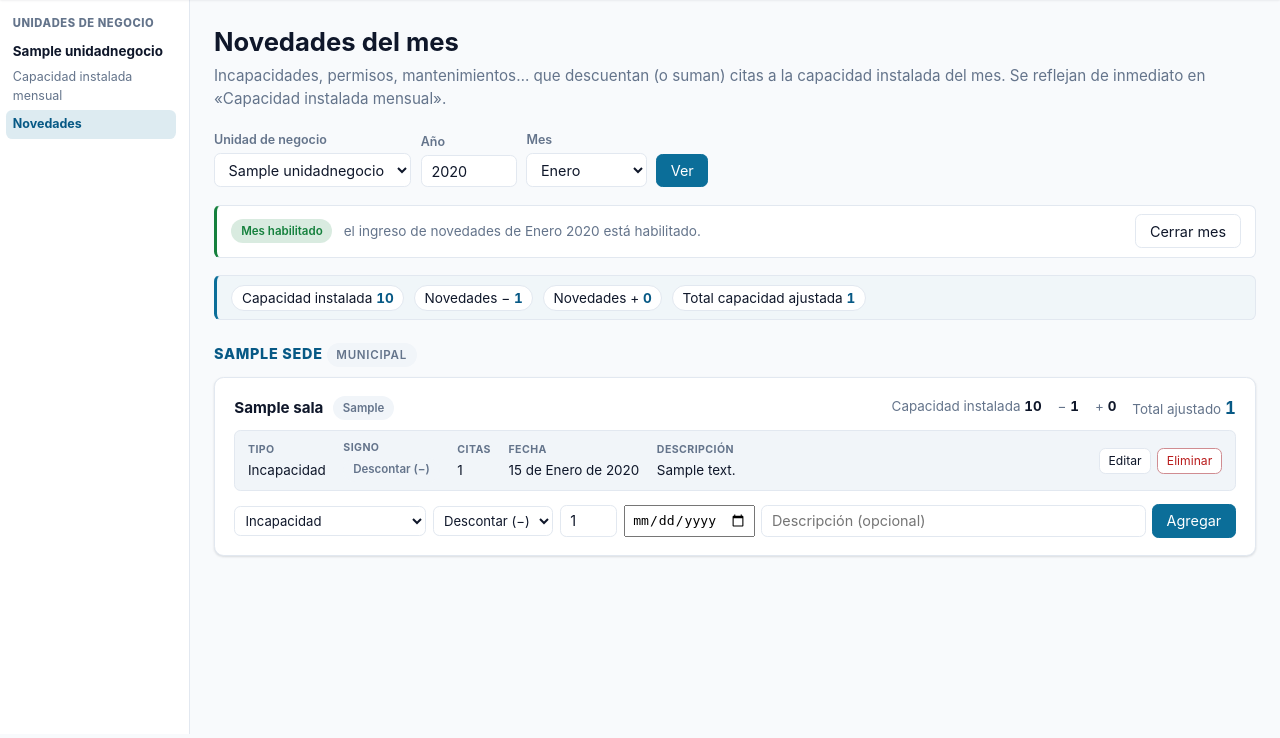
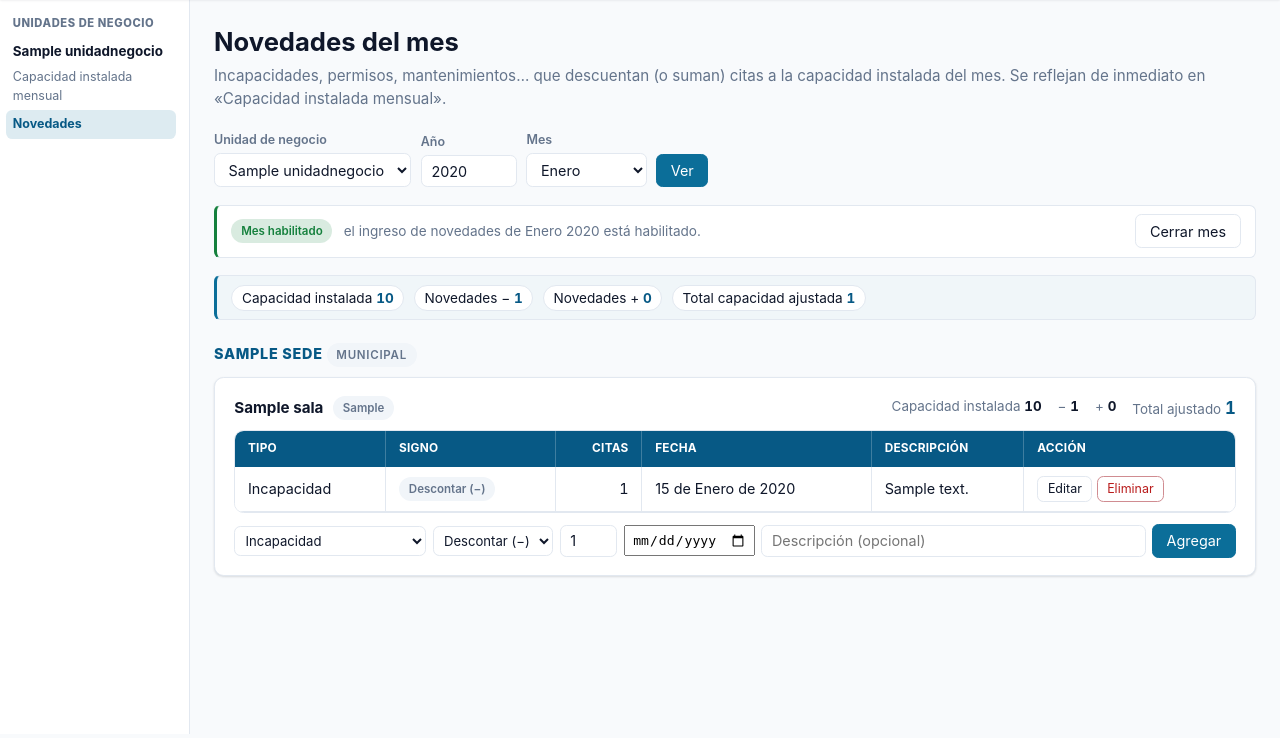
Before and after one commit to Pablo-app-developer/inocap, a Django app: page /novedades/ in a window 1280 px wide. Shown: the part 62-800 px from the top of the page. Run offline with Django 5.2, Linux system fonts and the light colour scheme; a user stored in the database is signed in; tables that the repository leaves empty hold one stand-in row (values such as "Sample post").

Commit message:
Volver a tabla (auto layout) con encabezado unico en novedades
La lista de chips del cambio anterior tenia un defecto real: cada
novedad calculaba el ancho de sus propias etiquetas de forma
independiente, asi que 'Tipo'/'Signo'/'Citas' no quedaban alineados
entre una novedad y otra, y encima repetia el titulo en cada fila en
vez de compartir un encabezado.

Se vuelve a <table> pero corrigiendo (no repitiendo) los errores
anteriores: table-layout AUTO (el navegador alinea cada columna segun
el contenido mas ancho de esa columna en TODAS las filas, gratis, sin
CSS a mano) en vez de porcentajes fijos, un <thead> unico por sala en
vez de etiquetas repetidas por fila, y sin overflow:hidden en la
columna de botones (eso fue justo lo que recorto 'Eliminar' antes).
Solo 'Descripcion' trunca con elipsis + title, por ser texto libre de
largo variable.

Co-Authored-By: Claude Fable 5 <noreply@anthropic.com>

```diff
--- a/apps/capacidad/templates/capacidad/partials/_novedad_fila.html
+++ b/apps/capacidad/templates/capacidad/partials/_novedad_fila.html
@@ -1,24 +1,15 @@
-<li class="nov-item" id="novedad-{{ n.id }}">
-  <span class="nov-campo" title="{{ n.get_tipo_display }}">
-    <span class="nov-etiqueta">Tipo</span>{{ n.get_tipo_display }}
-  </span>
-  <span class="nov-campo">
-    <span class="nov-etiqueta">Signo</span>
+<tr id="novedad-{{ n.id }}">
+  <td>{{ n.get_tipo_display }}</td>
+  <td>
     <span class="badge {% if n.signo == 'DESCONTAR' %}muted{% else %}ok{% endif %}">
       {{ n.get_signo_display }}
     </span>
-  </span>
-  <span class="nov-campo">
-    <span class="nov-etiqueta">Citas</span>{{ n.citas_afectadas }}
-  </span>
-  <span class="nov-campo">
-    <span class="nov-etiqueta">Fecha</span>{{ n.fecha|default:"—" }}
-  </span>
-  <span class="nov-campo nov-campo-desc" title="{{ n.descripcion }}">
-    <span class="nov-etiqueta">Descripción</span>{{ n.descripcion|default:"—" }}
-  </span>
+  </td>
+  <td class="num">{{ n.citas_afectadas }}</td>
+  <td>{{ n.fecha|default:"—" }}</td>
+  <td class="nov-desc" title="{{ n.descripcion }}">{{ n.descripcion|default:"—" }}</td>
   {% if abierto %}
-  <span class="nov-acciones">
+  <td class="nov-acciones">
     <button class="btn" type="button"
             hx-get="{% url 'capacidad:editar_novedad' n.id %}"
             hx-target="#novedad-{{ n.id }}" hx-swap="outerHTML">Editar</button>
@@ -27,6 +18,6 @@
             hx-headers='{"X-CSRFToken": "{{ csrf_token }}"}'
             hx-target="#modulo-novedades" hx-swap="innerHTML"
             hx-confirm="¿Eliminar esta novedad de {{ n.capacidad_sala.sala.nombre }}?">Eliminar</button>
-  </span>
+  </td>
   {% endif %}
-</li>
+</tr>
--- a/apps/capacidad/templates/capacidad/partials/_novedades_modulo.html
+++ b/apps/capacidad/templates/capacidad/partials/_novedades_modulo.html
@@ -34,11 +34,21 @@
       </div>
 
       {% if cap.novedades.all %}
-        <ul class="nov-lista">
-          {% for n in cap.novedades.all %}
-            {% include "capacidad/partials/_novedad_fila.html" %}
-          {% endfor %}
-        </ul>
+        <div class="table-wrap nov-tabla-wrap">
+          <table class="data nov-tabla">
+            <thead>
+              <tr>
+                <th>Tipo</th><th>Signo</th><th class="num">Citas</th>
+                <th>Fecha</th><th>Descripción</th>{% if abierto %}<th>Acción</th>{% endif %}
+              </tr>
+            </thead>
+            <tbody>
+              {% for n in cap.novedades.all %}
+                {% include "capacidad/partials/_novedad_fila.html" %}
+              {% endfor %}
+            </tbody>
+          </table>
+        </div>
       {% else %}
         <p class="nov-vacio">Sin novedades registradas este mes.</p>
       {% endif %}
--- a/static/css/app.css
+++ b/static/css/app.css
@@ -232,27 +232,21 @@ a:hover { text-decoration: underline; }
 .nov-cifra.total strong { color: var(--brand-strong); font-size: 1.05rem; }
 .nov-vacio { color: var(--muted); font-size: .85rem; margin: .2rem 0 .7rem; }
 
-/* Lista de novedades: chips que se envuelven solos, sin tabla ni scroll
-   horizontal — robusto en cualquier ancho (sidebar angosto incluido). */
-.nov-lista { list-style: none; margin: 0 0 .8rem; padding: 0; display: flex; flex-direction: column; gap: .5rem; }
-.nov-item {
-  display: flex; flex-wrap: wrap; align-items: center; gap: .4rem 1.1rem;
-  padding: .55rem .8rem; border: 1px solid var(--border); border-radius: var(--radius-sm);
-  background: var(--surface-2); font-size: .84rem;
+/* Tabla de novedades: table-layout AUTO (el navegador alinea cada columna
+   según el contenido más ancho de ESA columna en TODAS las filas — mismo
+   ancho de "Tipo"/"Signo"/etc. en todas las novedades) con encabezado
+   único compartido (thead), no repetido por fila. Sin porcentajes fijos
+   ni overflow:hidden en la columna de botones (eso fue lo que rompió la
+   vista anterior); si no cabe, el wrapper hace scroll horizontal normal. */
+.nov-tabla-wrap { margin-bottom: .7rem; }
+.nov-tabla { font-size: .84rem; }
+.nov-desc {
+  max-width: 260px; white-space: nowrap; overflow: hidden; text-overflow: ellipsis;
 }
-.nov-campo { display: flex; flex-direction: column; gap: .1rem; }
-.nov-campo-desc {
-  flex: 1 1 160px; min-width: 140px; max-width: 320px;
-  white-space: nowrap; overflow: hidden; text-overflow: ellipsis;
-}
-.nov-etiqueta {
-  font-size: .66rem; text-transform: uppercase; letter-spacing: .04em;
-  color: var(--muted); font-weight: 700;
-}
-.nov-acciones { margin-left: auto; display: flex; gap: .35rem; flex-wrap: wrap; }
-.nov-acciones .btn { padding: .3rem .55rem; font-size: .76rem; }
+.nov-acciones { white-space: nowrap; }
+.nov-acciones .btn { padding: .3rem .6rem; font-size: .78rem; }
+tr.nov-fila-edicion td { background: color-mix(in srgb, var(--accent) 8%, var(--surface)); }
 
-.nov-item-edicion { background: color-mix(in srgb, var(--accent) 8%, var(--surface)); align-items: flex-start; }
 .nov-form {
   display: flex; gap: .4rem; flex-wrap: wrap; align-items: center;
   font-size: .82rem; width: 100%;
```
Also changed, not shown: apps/capacidad/templates/capacidad/partials/_novedad_form.html (+5 -3 lines).
